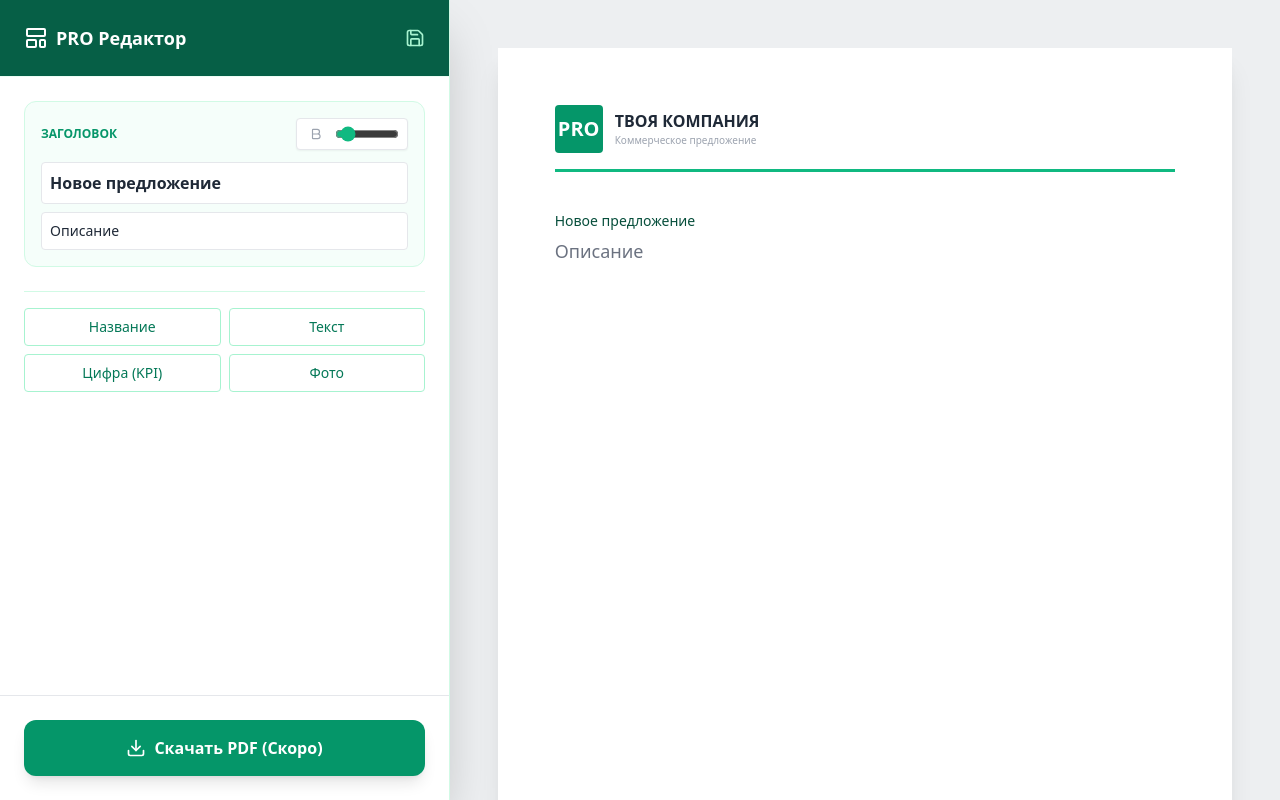
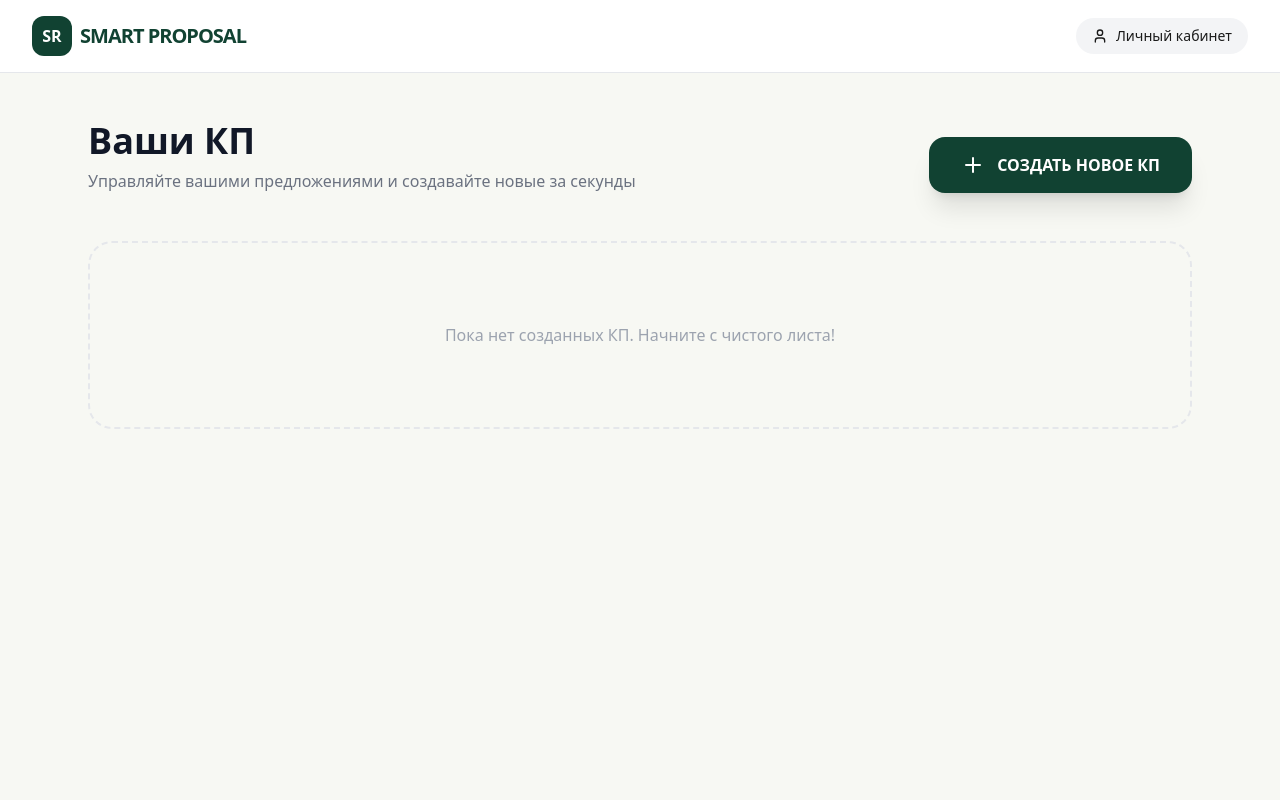
Before and after one commit to nikroshupkin2002-maker/KPcreator, a Next.js app: page / in a window 1280 px wide. Built offline with nearby package versions, Linux system fonts and the light colour scheme.

Commit message:
Refactor Dashboard component and remove unused code

```diff
--- a/src/app/page.tsx
+++ b/src/app/page.tsx
@@ -1,230 +1,69 @@
 "use client";
 import React, { useState, useEffect } from 'react';
-import { Download, Plus, Trash2, ArrowUp, ArrowDown, Save, FolderOpen, Bold, Type, Image as ImageIcon, LayoutTemplate } from 'lucide-react';
-import { PDFDownloadLink } from '@react-pdf/renderer';
-// import { MyPDFModel } from './PDFDocument'; // Раскомментируем на следующем шаге
+import { Plus, FileText, Clock, ChevronRight, User, Phone, Download } from 'lucide-react';
+import Editor from './components/Editor';
 
-// Типы для наших динамических блоков
-type BlockType = 'header' | 'text' | 'kpi' | 'image';
+export default function Dashboard() {
+  const [view, setView] = useState<'dash' | 'editor'>('dash');
+  const [savedKPs, setSavedKPs] = useState<any[]>([]);
 
-interface Block {
-  id: string;
-  type: BlockType;
-  content: any;
-  style?: { bold?: boolean; fontSize?: number; width?: string };
-}
-
-export default function KPBuilderPRO() {
-  const [blocks, setBlocks] = useState<Block[]>([]);
-  const [isLoaded, setIsLoaded] = useState(false);
-
-  // Загрузка шаблона при старте
   useEffect(() => {
-    const saved = localStorage.getItem('kp_template');
-    if (saved) setBlocks(JSON.parse(saved));
-    else addBlock('header'); // Стартовый блок по умолчанию
-    setIsLoaded(true);
+    const data = localStorage.getItem('my_kp_list');
+    if (data) setSavedKPs(JSON.parse(data));
   }, []);
 
-  // Сохранение шаблона
-  const saveTemplate = () => {
-    localStorage.setItem('kp_template', JSON.stringify(blocks));
-    alert('Шаблон успешно сохранен в браузере!');
-  };
-
-  // Генератор ID
-  const generateId = () => Math.random().toString(36).substr(2, 9);
-
-  // Добавление нового блока
-  const addBlock = (type: BlockType) => {
-    const newBlock: Block = { id: generateId(), type, content: {}, style: { fontSize: 14, bold: false } };
-
-    if (type === 'header') newBlock.content = { title: 'Новое предложение', subtitle: 'Описание' };
-    if (type === 'text') newBlock.content = { text: 'Введите ваш текст здесь...' };
-    if (type === 'kpi') newBlock.content = { value: '100%', label: 'Показатель' };
-    if (type === 'image') newBlock.content = { url: '' };
-
-    setBlocks([...blocks, newBlock]);
-  };
-
-  // Обновление контента блока
-  const updateBlock = (id: string, field: string, value: any) => {
-    setBlocks(blocks.map(b => b.id === id ? { ...b, content: { ...b.content, [field]: value } } : b));
-  };
-
-  // Обновление стиля блока
-  const updateStyle = (id: string, field: string, value: any) => {
-    setBlocks(blocks.map(b => b.id === id ? { ...b, style: { ...b.style, [field]: value } } : b));
-  };
-
-  // Удаление и перемещение
-  const removeBlock = (id: string) => setBlocks(blocks.filter(b => b.id !== id));
-  const moveBlock = (index: number, direction: number) => {
-    if (index + direction < 0 || index + direction >= blocks.length) return;
-    const newBlocks = [...blocks];
-    const temp = newBlocks[index];
-    newBlocks[index] = newBlocks[index + direction];
-    newBlocks[index + direction] = temp;
-    setBlocks(newBlocks);
-  };
-
-  // Обработчик загрузки фото
-  const handleImageUpload = (id: string, e: React.ChangeEvent<HTMLInputElement>) => {
-    if (e.target.files && e.target.files[0]) {
-      const reader = new FileReader();
-      reader.onload = (event) => updateBlock(id, 'url', event.target?.result);
-      reader.readAsDataURL(e.target.files[0]);
-    }
-  };
-
-  if (!isLoaded) return null; // Ждем загрузки из localStorage
+  if (view === 'editor') return <Editor onBack={() => setView('dash')} />;
 
   return (
-    <div className="flex h-screen bg-[#f4f7f6] font-sans text-gray-800 overflow-hidden">
+    <div className="min-h-screen bg-[#F7F8F3]">
+      {/* Header */}
+      <nav className="bg-white border-b px-8 py-4 flex justify-between items-center sticky top-0 z-50">
+        <div className="flex items-center gap-2">
+          <div className="w-10 h-10 bg-[#114232] rounded-xl flex items-center justify-center text-white font-bold">SR</div>
+          <span className="text-xl font-black tracking-tighter text-[#114232]">SMART PROPOSAL</span>
+        </div>
+        <button className="flex items-center gap-2 bg-gray-100 px-4 py-2 rounded-full text-sm font-medium">
+          <User size={16}/> Личный кабинет
+        </button>
+      </nav>
 
-      {/* ЛЕВАЯ ПАНЕЛЬ: ВВОД ДАННЫХ И НАСТРОЙКИ */}
-      <div className="w-[450px] bg-white border-r border-emerald-100 flex flex-col h-full shadow-2xl z-10">
-        <div className="p-6 border-b border-emerald-50 bg-emerald-800 text-white flex justify-between items-center">
-          <div className="font-bold text-lg flex items-center gap-2">
-            <LayoutTemplate size={24} /> PRO Редактор
+      <main className="max-w-6xl mx-auto py-12 px-6">
+        {/* Приветствие и кнопка создать */}
+        <div className="flex justify-between items-end mb-12">
+          <div>
+            <h1 className="text-4xl font-bold text-gray-900 mb-2">Ваши КП</h1>
+            <p className="text-gray-500 font-medium">Управляйте вашими предложениями и создавайте новые за секунды</p>
           </div>
-          <button onClick={saveTemplate} className="text-emerald-200 hover:text-white" title="Сохранить шаблон">
-            <Save size={20} />
+          <button
+            onClick={() => setView('editor')}
+            className="group flex items-center gap-3 bg-[#114232] text-white px-8 py-4 rounded-2xl font-bold shadow-xl hover:bg-[#1a5d46] transition-all transform hover:-translate-y-1"
+          >
+            <Plus size={24} />
+            <span>СОЗДАТЬ НОВОЕ КП</span>
           </button>
         </div>
 
-        <div className="flex-1 overflow-y-auto p-6 space-y-6">
-          {blocks.map((block, index) => (
-            <div key={block.id} className="bg-emerald-50/50 p-4 rounded-xl border border-emerald-100 relative group">
-              <div className="text-xs font-bold text-emerald-600 uppercase mb-3 flex justify-between items-center">
-                <span>{block.type === 'header' ? 'Заголовок' : block.type === 'text' ? 'Текст' : block.type === 'kpi' ? 'KPI Карточка' : 'Фотография'}</span>
-
-                {/* Инструменты стилизации (только для текста) */}
-                {(block.type === 'header' || block.type === 'text') && (
-                  <div className="flex gap-2 bg-white px-2 py-1 rounded shadow-sm border">
-                    <button onClick={() => updateStyle(block.id, 'bold', !block.style?.bold)} className={`p-1 rounded ${block.style?.bold ? 'bg-emerald-100 text-emerald-700' : 'text-gray-400 hover:text-emerald-600'}`}>
-                      <Bold size={14} />
-                    </button>
-                    <input
-                      type="range" min="10" max="48" value={block.style?.fontSize || 14}
-                      onChange={(e) => updateStyle(block.id, 'fontSize', Number(e.target.value))}
-                      className="w-16 accent-emerald-500" title="Размер шрифта"
-                    />
-                  </div>
-                )}
+        {/* Сетка созданных КП */}
+        <div className="grid grid-cols-1 md:grid-cols-3 gap-6">
+          {savedKPs.length > 0 ? savedKPs.map((kp, i) => (
+            <div key={i} className="bg-white p-6 rounded-3xl border border-gray-100 shadow-sm hover:shadow-md transition cursor-pointer group">
+              <div className="w-full h-40 bg-gray-50 rounded-2xl mb-4 overflow-hidden relative">
+                 <div className="absolute inset-0 flex items-center justify-center text-gray-300">
+                    <FileText size={48} />
+                 </div>
               </div>
-
-              {/* Поля ввода в зависимости от типа блока */}
-              {block.type === 'header' && (
-                <div className="space-y-2">
-                  <input className="w-full p-2 border rounded focus:ring-2 ring-emerald-500 outline-none font-bold" placeholder="Заголовок" value={block.content.title} onChange={(e) => updateBlock(block.id, 'title', e.target.value)} />
-                  <input className="w-full p-2 border rounded focus:ring-2 ring-emerald-500 outline-none text-sm" placeholder="Подзаголовок" value={block.content.subtitle} onChange={(e) => updateBlock(block.id, 'subtitle', e.target.value)} />
-                </div>
-              )}
-
-              {block.type === 'text' && (
-                <textarea className="w-full p-2 border rounded focus:ring-2 ring-emerald-500 outline-none min-h-[100px]" placeholder="Введите текст..." value={block.content.text} onChange={(e) => updateBlock(block.id, 'text', e.target.value)} />
-              )}
-
-              {block.type === 'kpi' && (
-                <div className="flex gap-2">
-                  <input className="w-1/3 p-2 border rounded font-bold text-emerald-700" placeholder="Значение" value={block.content.value} onChange={(e) => updateBlock(block.id, 'value', e.target.value)} />
-                  <input className="w-2/3 p-2 border rounded" placeholder="Описание" value={block.content.label} onChange={(e) => updateBlock(block.id, 'label', e.target.value)} />
-                </div>
-              )}
-
-              {block.type === 'image' && (
-                <div>
-                  <label className="flex items-center justify-center w-full p-4 border-2 border-dashed border-emerald-300 rounded-lg cursor-pointer hover:bg-emerald-50 text-emerald-600 transition">
-                    <ImageIcon className="mr-2" /> Загрузить фото
-                    <input type="file" hidden accept="image/*" onChange={(e) => handleImageUpload(block.id, e)} />
-                  </label>
-                  <p className="text-[10px] text-gray-400 mt-2 text-center">Размер фото можно менять мышкой на макете справа</p>
-                </div>
-              )}
+              <h3 className="font-bold text-lg mb-1">{kp.clientName || "Без названия"}</h3>
+              <div className="flex items-center gap-2 text-xs text-gray-400 font-medium">
+                <Clock size={14} /> 13.05.2026
+              </div>
             </div>
-          ))}
-
-          {/* Панель добавления новых блоков */}
-          <div className="grid grid-cols-2 gap-2 pt-4 border-t border-emerald-100">
-            <button onClick={() => addBlock('header')} className="p-2 bg-white border border-emerald-200 rounded text-sm font-medium text-emerald-700 hover:bg-emerald-50">Название</button>
-            <button onClick={() => addBlock('text')} className="p-2 bg-white border border-emerald-200 rounded text-sm font-medium text-emerald-700 hover:bg-emerald-50">Текст</button>
-            <button onClick={() => addBlock('kpi')} className="p-2 bg-white border border-emerald-200 rounded text-sm font-medium text-emerald-700 hover:bg-emerald-50">Цифра (KPI)</button>
-            <button onClick={() => addBlock('image')} className="p-2 bg-white border border-emerald-200 rounded text-sm font-medium text-emerald-700 hover:bg-emerald-50">Фото</button>
-          </div>
+          )) : (
+            <div className="col-span-full py-20 text-center border-2 border-dashed rounded-3xl border-gray-200">
+              <p className="text-gray-400 font-medium">Пока нет созданных КП. Начните с чистого листа!</p>
+            </div>
+          )}
         </div>
-
-        <div className="p-6 bg-white border-t">
-          <button className="w-full bg-emerald-600 text-white py-4 rounded-xl font-bold flex items-center justify-center gap-2 hover:bg-emerald-700 transition shadow-lg">
-             <Download size={20} /> Скачать PDF (Скоро)
-          </button>
-        </div>
-      </div>
-
-      {/* ПРАВАЯ ПАНЕЛЬ: ИНТЕРАКТИВНЫЙ ПРЕДПРОСМОТР */}
-      <div className="flex-1 overflow-y-auto p-12 flex justify-center bg-gray-200/50 relative">
-        <div className="w-[210mm] min-h-[297mm] bg-white shadow-xl p-[15mm] relative pb-20">
-
-          {/* Декоративная шапка */}
-          <div className="border-b-[3px] border-emerald-500 pb-4 mb-8 flex justify-between">
-            <div className="flex items-center gap-3">
-               <div className="w-12 h-12 bg-emerald-600 rounded flex items-center justify-center text-white font-black text-xl">PRO</div>
-               <div><div className="font-bold text-gray-800 uppercase">Твоя Компания</div><div className="text-[10px] text-gray-400">Коммерческое предложение</div></div>
-            </div>
-          </div>
-
-          {/* Рендер блоков с контроллерами */}
-          <div className="space-y-4">
-            {blocks.map((block, index) => (
-              <div key={block.id} className="relative group rounded-lg hover:ring-2 ring-emerald-200 transition-all p-2 -mx-2">
-
-                {/* Всплывающие кнопки управления на самом листе (Появляются при наведении) */}
-                <div className="absolute -left-12 top-2 opacity-0 group-hover:opacity-100 transition-opacity flex flex-col gap-1 bg-white shadow-md rounded p-1 border">
-                  <button onClick={() => moveBlock(index, -1)} className="p-1 hover:bg-gray-100 rounded text-gray-500"><ArrowUp size={14}/></button>
-                  <button onClick={() => moveBlock(index, 1)} className="p-1 hover:bg-gray-100 rounded text-gray-500"><ArrowDown size={14}/></button>
-                  <button onClick={() => removeBlock(block.id)} className="p-1 hover:bg-red-100 rounded text-red-500"><Trash2 size={14}/></button>
-                </div>
-
-                {/* Сам контент */}
-                {block.type === 'header' && (
-                  <div>
-                    <h1 style={{ fontSize: `${block.style?.fontSize}px`, fontWeight: block.style?.bold ? 'bold' : 'normal', color: '#064e3b' }} className="leading-tight mb-2">
-                      {block.content.title || 'Заголовок'}
-                    </h1>
-                    <p className="text-gray-500 text-lg">{block.content.subtitle}</p>
-                  </div>
-                )}
-
-                {block.type === 'text' && (
-                  <div style={{ fontSize: `${block.style?.fontSize}px`, fontWeight: block.style?.bold ? 'bold' : 'normal', whiteSpace: 'pre-wrap' }} className="text-gray-700">
-                    {block.content.text}
-                  </div>
-                )}
-
-                {block.type === 'kpi' && (
-                  <div className="bg-emerald-50 border border-emerald-100 rounded-xl p-4 inline-block min-w-[200px] text-center">
-                    <div className="text-3xl font-black text-emerald-700">{block.content.value || '0'}</div>
-                    <div className="text-xs uppercase text-emerald-600/70 mt-1 font-bold">{block.content.label || 'Описание'}</div>
-                  </div>
-                )}
-
-                {block.type === 'image' && block.content.url && (
-                  <div className="inline-block relative">
-                     {/* Хитрый CSS ресайз: overflow-hidden и resize-both позволяют тянуть за угол */}
-                     <img
-                       src={block.content.url}
-                       alt="uploaded"
-                       style={{ resize: 'both', overflow: 'hidden', minWidth: '150px', maxWidth: '100%', maxHeight: '800px', objectFit: 'cover' }}
-                       className="rounded-lg shadow-md border border-gray-200"
-                     />
-                  </div>
-                )}
-              </div>
-            ))}
-          </div>
-
-        </div>
-      </div>
+      </main>
     </div>
   );
 }
```
